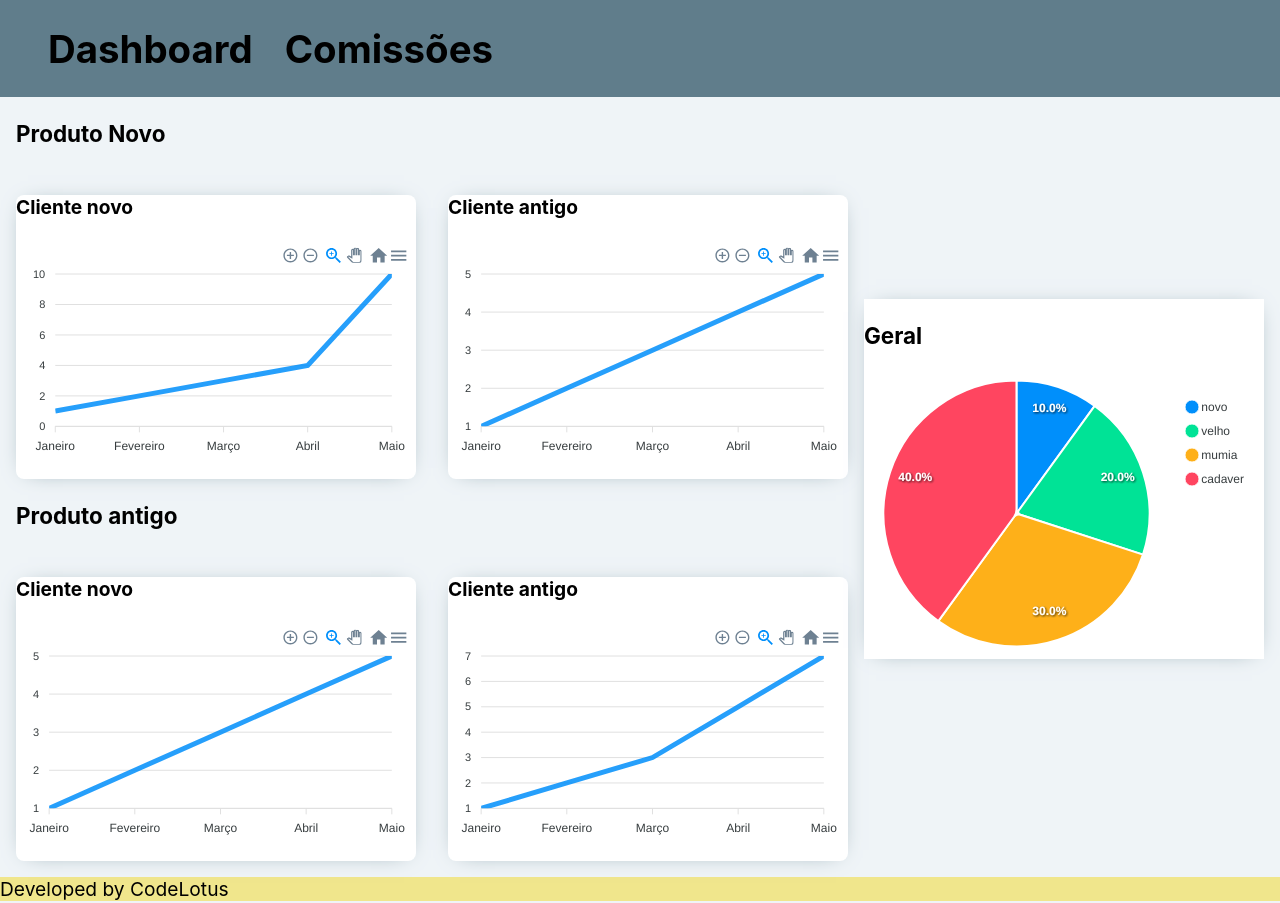
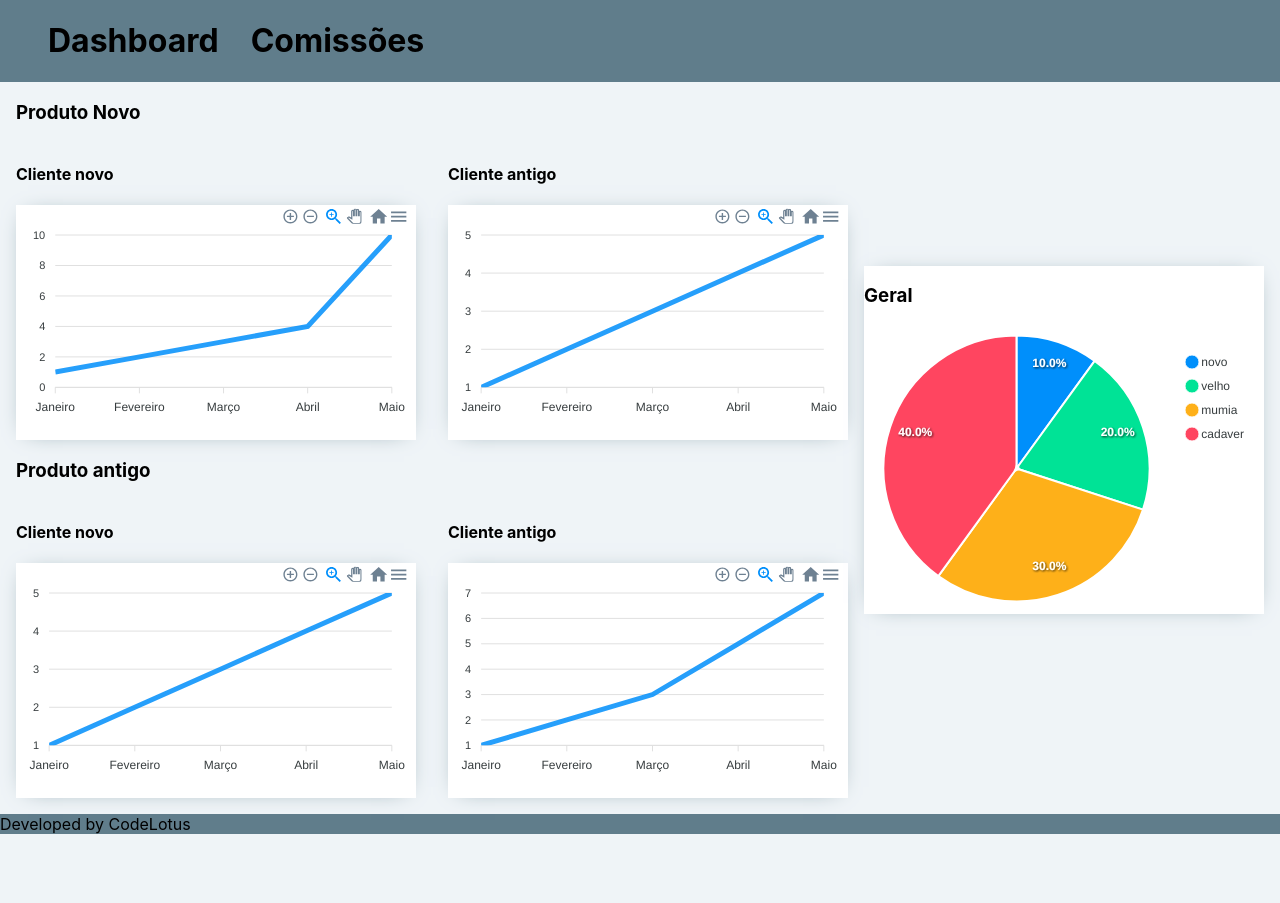
Before and after one commit to Code-Lotus/api3-frontend, a React (Create React App) app: page / in a window 1280 px wide. After the commit the page ends 835 px from the top, so only its background shows below. Built offline with nearby package versions, Linux system fonts and the light colour scheme.

Commit message:
mudanças

```diff
--- /dev/null
+++ b/src/App.module.scss
@@ -0,0 +1,3 @@
+.main{
+    margin: 0 1rem 0;
+}
--- a/src/pages/App.tsx
+++ b/src/App.tsx
@@ -1,7 +1,7 @@
 import Style from './App.module.scss';
-import Bloco from '../components/bloco';
-import Navbar from '../components/navbar';
-import Footer from '../components/footer';
+import Bloco from './components/bloco';
+import Navbar from './components/navbar';
+import Footer from './components/footer';
 
 export default function App() {
   return (
--- a/src/components/bloco/bloco.module.scss
+++ b/src/components/bloco/bloco.module.scss
@@ -12,7 +12,6 @@
 }
 .grafico{
     box-shadow: 0px 1px 22px -12px #607D8B;
-    border-radius: 0.5rem;
     background-color: #FFF;
 }
 
@@ -25,3 +24,7 @@
 .tituloGraficoPizza{
     align-self: center;
 }
+
+// section{
+//     background-color: aquamarine;
+// }
--- a/src/components/bloco/index.tsx
+++ b/src/components/bloco/index.tsx
@@ -11,14 +11,14 @@ export default function Bloco({v1,v2,v3,v4}: {v1: Array<number>, v2: Array<numbe
                 <h3>Produto Novo</h3>
                 <div className={Style.dashboardBlocosProduto}>
                     <section>
+                        <h4>Cliente novo</h4>
                         <div className={Style.grafico}>
-                        <h4>Cliente novo</h4>
                             <Linha categoria={["Janeiro", "Fevereiro", "Março", "Abril", "Maio"]} nome="produto" valor={[1,2,3,4,10]} />
                         </div>
                     </section>
                     <section>
+                        <h4>Cliente antigo</h4>
                         <div className={Style.grafico}>
-                        <h4>Cliente antigo</h4>
                             <Linha categoria={["Janeiro", "Fevereiro", "Março", "Abril", "Maio"]} nome="produto" valor={[1,2,3,4,5]} />
                         </div>
                     </section>
@@ -26,14 +26,14 @@ export default function Bloco({v1,v2,v3,v4}: {v1: Array<number>, v2: Array<numbe
                 <h3>Produto antigo</h3>
                 <div className={Style.dashboardBlocosProduto}>
                     <section>
+                        <h4>Cliente novo</h4>
                         <div className={Style.grafico}>
-                        <h4>Cliente novo</h4>
                             <Linha categoria={["Janeiro", "Fevereiro", "Março", "Abril", "Maio"]} nome="produto" valor={[1,2,3,4,5]}/>
                         </div>
                     </section>
                     <section>
+                        <h4>Cliente antigo</h4>
                         <div className={Style.grafico}>
-                        <h4>Cliente antigo</h4>
                             <Linha categoria={["Janeiro", "Fevereiro", "Março", "Abril", "Maio"]} nome="produto" valor={[1,2,3,5,7 ]}/>
                         </div>
                     </section>
--- a/src/components/footer/footer.module.scss
+++ b/src/components/footer/footer.module.scss
@@ -1,5 +1,5 @@
 .rodape{
-    background-color: khaki;
+    background-color: #607D8B;
 }
 
 p{
--- a/src/index.css
+++ b/src/index.css
@@ -1,3 +1,8 @@
+/* :root{
+    --background: #607D8B;
+} */
+
+
 body {
   margin: 0;
   font-family: -apple-system, BlinkMacSystemFont, 'Segoe UI', 'Roboto', 'Oxygen',
--- a/src/index.tsx
+++ b/src/index.tsx
@@ -1,7 +1,7 @@
 import React from 'react';
 import ReactDOM from 'react-dom/client';
 import './index.css';
-import App from './pages/App';
+import App from './App';
 
 const root = ReactDOM.createRoot(
   document.getElementById('root') as HTMLElement
--- a/src/pages/App.module.scss
+++ /dev/null
@@ -1,7 +0,0 @@
-.AppStyle{
-    font-size: larger;
-}
-
-.main{
-    margin: 0 1rem 0;
-}
```
